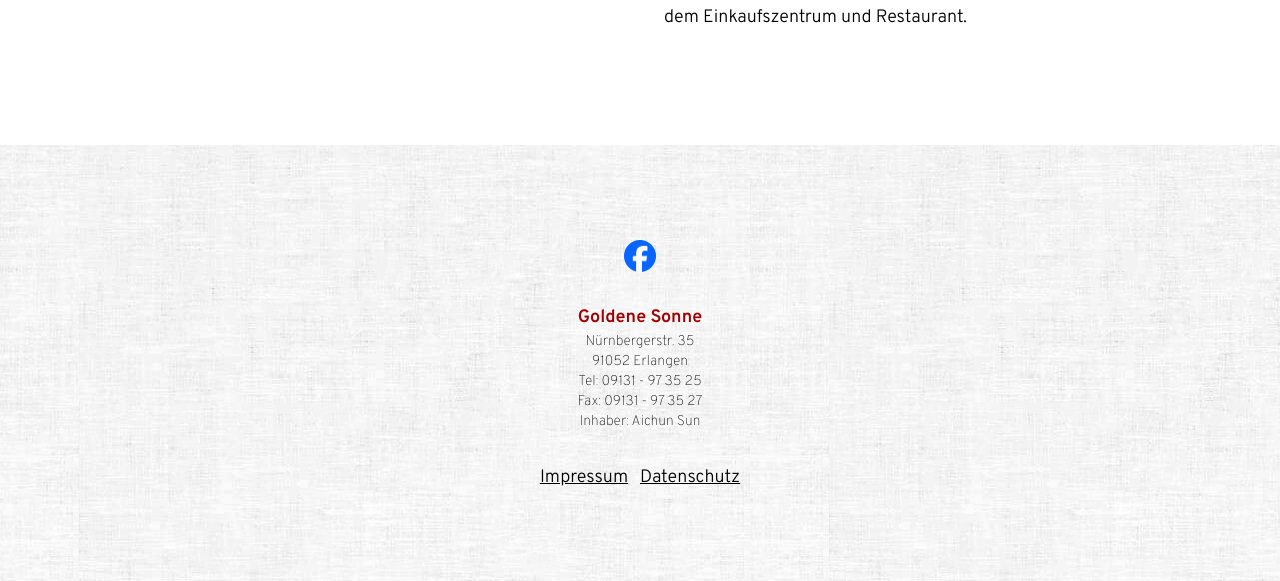
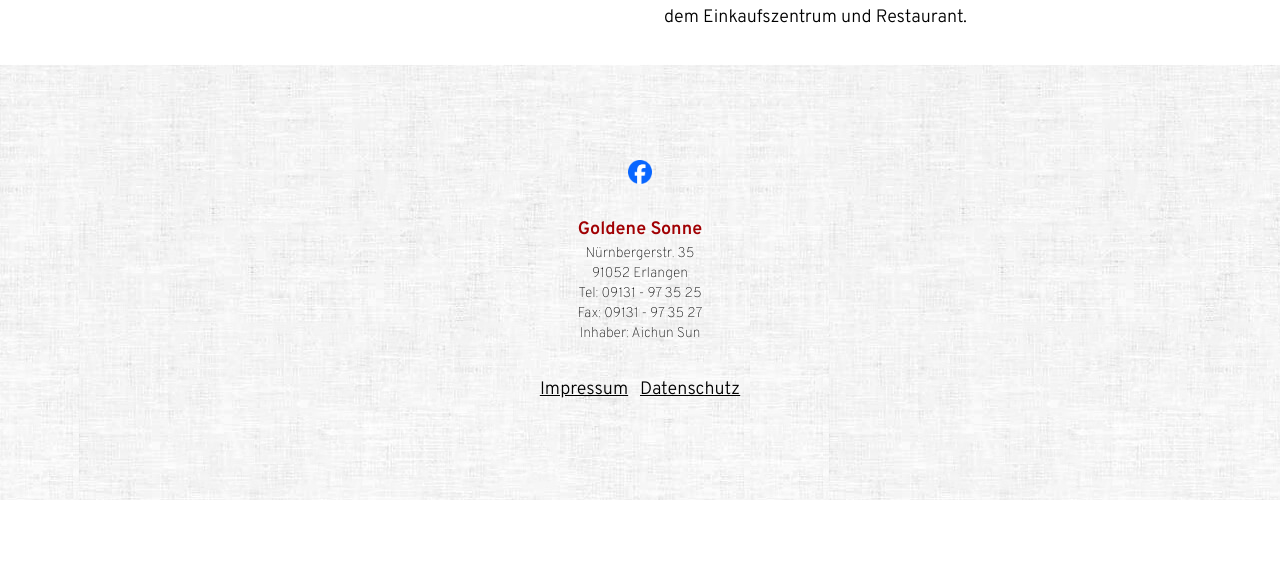
Before and after one commit to jonasXchen/svelte-5-goldene-sonne-erlangen, a SvelteKit app: page / in a window 1280 px wide. Shown: the part 3516-4097 px from the top of the page. After the commit the page ends 4016 px from the top, so only its background shows below. Built offline with nearby package versions, Linux system fonts and the light colour scheme.

Commit message:
updated footer

```diff
--- a/src/pages/Footer.svelte
+++ b/src/pages/Footer.svelte
@@ -14,13 +14,13 @@
 </script>
 
 <div
-  class="flex flex-col items-center w-full gap-8 py-24 mt-20"
+  class="flex flex-col items-center w-full gap-8 py-24"
   style="background-image: url('{CustomWhiteImage}');"
 >
   <!-- Icon -->
-  <div class="flex h-8">
+  <div class="flex h-6">
     <a href={PUBLIC_FACEBOOK_ROUTE} target="_blank" rel="noopener noreferrer">
-      <img src={FacebookIcon} alt="Facebook" class="object-cover h-8" />
+      <img src={FacebookIcon} alt="Facebook" class="object-cover h-6" />
     </a>
   </div>
   <div class="flex flex-col items-center">
```
